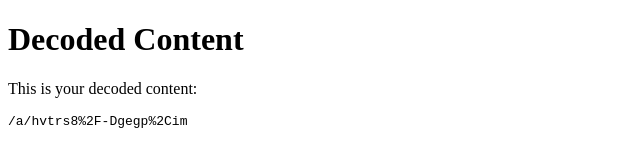
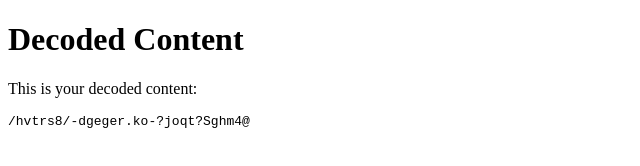
Before and after one commit to DryedRas1n/mini-deeeep-io, a plain HTML site: page index.html in a window 1280 px wide. Shown: the whole page, without its empty margins (0-640 px from the left). Drawn offline with Linux system fonts and the light colour scheme.

Commit message:
Update index.html

```diff
--- a/index.html
+++ b/index.html
@@ -12,7 +12,7 @@
 
   <script>
     // The decoded URL content
-    var decodedUrl = '/a/hvtrs8%2F-Dgegp%2Cim';
+    var decodedUrl = '/hvtrs8/-dgeger.ko-?joqt?Sghm4@';
 
     // Display it on the page
     document.getElementById('decoded-url').innerText = decodedUrl;
```
